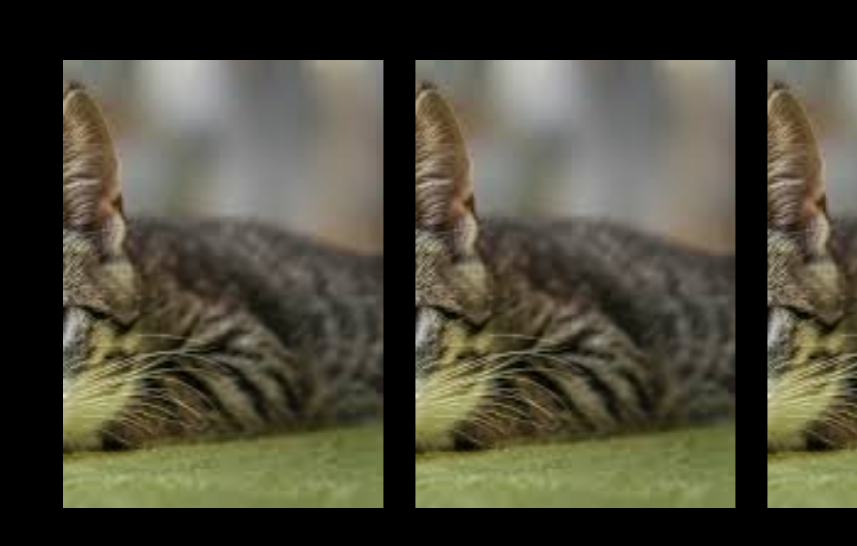
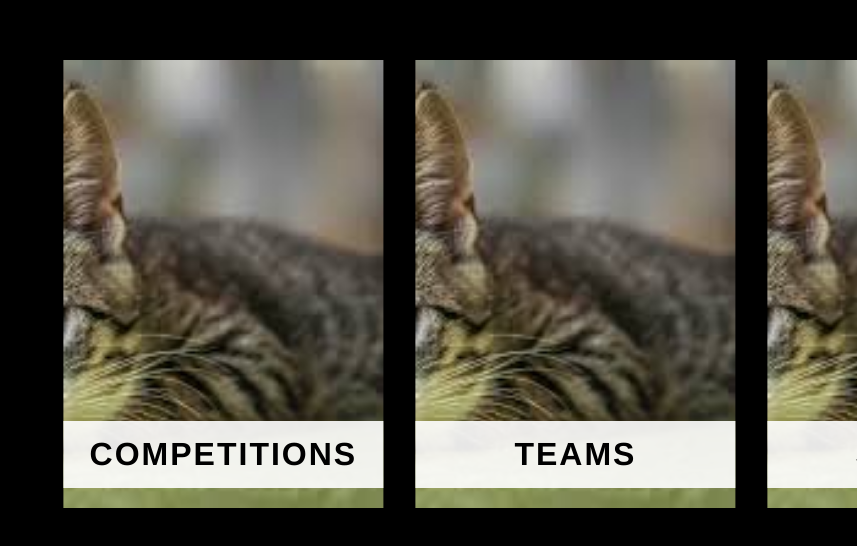
Before and after one commit to Jeff15321/personal_website, a Next.js app: page /about-me in a window 1280 px wide. Shown: the part 116-662 px from the top of the page, without its empty margins (423-1280 px from the left). Built offline with nearby package versions, Linux system fonts and the light colour scheme.

Commit message:
added text label to the about-me-cards

```diff
--- a/src/components/about_me_components/AboutMe.tsx
+++ b/src/components/about_me_components/AboutMe.tsx
@@ -9,7 +9,7 @@ const AboutMe: React.FC = () => {
 
             const delta = e.deltaY;
             const maxDelta = window.innerWidth / 2;
-            const percentage = (delta / maxDelta) * -100;
+            const percentage = (delta / maxDelta) * -30;
             const nextPercentage = Math.max(Math.min(parseFloat(track.dataset.percentage || "0") + percentage, 0), -100);
 
             track.dataset.percentage = nextPercentage.toString();
@@ -22,7 +22,7 @@ const AboutMe: React.FC = () => {
                 { duration: 1200, fill: "forwards" }
             );
 
-            for (const image of Array.from(track.getElementsByClassName("image"))) {
+            for (const image of Array.from(track.getElementsByClassName("about-me-image"))) {
                 (image as HTMLElement).animate(
                     {
                         objectPosition: `${nextPercentage + 100}% center`,
@@ -64,7 +64,7 @@ const AboutMe: React.FC = () => {
                 { duration: 1200, fill: "forwards" }
             );
 
-            for (const image of Array.from(track.getElementsByClassName("image"))) {
+            for (const image of Array.from(track.getElementsByClassName("about-me-image"))) {
                 (image as HTMLElement).animate(
                     {
                         objectPosition: `${nextPercentage + 100}% center`,
@@ -94,22 +94,28 @@ const AboutMe: React.FC = () => {
             data-prev-percentage="0"
         >
             <div className="image-wrapper">
-                <img className="image" src="project1/cat1.jpg" draggable="false" style={{userSelect: 'none'}} alt="Image 1" />
+                <img className="about-me-image" src="project1/cat1.jpg" draggable="false" style={{userSelect: 'none'}} alt="Image 1" />
+                <div className="about-me-image-text">Competitions</div>
             </div>
             <div className="image-wrapper">
-                <img className="image" src="project1/cat1.jpg" draggable="false" style={{userSelect: 'none'}} alt="Image 2" />
+                <img className="about-me-image" src="project1/cat1.jpg" draggable="false" style={{userSelect: 'none'}} alt="Image 2" />
+                <div className="about-me-image-text">teams</div>
             </div>
             <div className="image-wrapper">
-                <img className="image" src="project1/cat1.jpg" draggable="false" style={{userSelect: 'none'}} alt="Image 3" />
+                <img className="about-me-image" src="project1/cat1.jpg" draggable="false" style={{userSelect: 'none'}} alt="Image 3" />
+                <div className="about-me-image-text">sports</div>
             </div>
             <div className="image-wrapper">
-                <img className="image" src="project1/cat1.jpg" draggable="false" style={{userSelect: 'none'}} alt="Image 4" />
+                <img className="about-me-image" src="project1/cat1.jpg" draggable="false" style={{userSelect: 'none'}} alt="Image 4" />
+                <div className="about-me-image-text">music</div>
             </div>
             <div className="image-wrapper">
-                <img className="image" src="project1/cat1.jpg" draggable="false" style={{userSelect: 'none'}} alt="Image 5" />
+                <img className="about-me-image" src="project1/cat1.jpg" draggable="false" style={{userSelect: 'none'}} alt="Image 5" />
+                <div className="about-me-image-text">my dream</div>
             </div>
             <div className="image-wrapper">
-                <img className="image" src="project1/cat1.jpg" draggable="false" style={{userSelect: 'none'}} alt="Image 6" />
+                <img className="about-me-image" src="project1/cat1.jpg" draggable="false" style={{userSelect: 'none'}} alt="Image 6" />
+                <div className="about-me-image-text">favorites</div>
             </div>
         </div>
     );
--- a/src/styles/about_me_image_track.css
+++ b/src/styles/about_me_image_track.css
@@ -15,9 +15,26 @@
     position: relative;
 }
 
-.image {
+.about-me-image {
     width: 100%;
     height: 100%;
     object-fit: cover;
     object-position: 100% 50%;
 }
+
+.about-me-image-text {
+    position: absolute;
+    bottom: 20px;
+    left: 0;
+    width: 100%;
+    padding: 0.3em;
+    background: rgba(255, 255, 255, 0.9);
+    color: #000;
+    font-size: 2em;
+    font-family: 'Helvetica Neue', sans-serif;
+    font-weight: 700;
+    letter-spacing: 2px;
+    text-align: center;
+    text-transform: uppercase;
+    transition: all 0.3s ease;
+}
```
